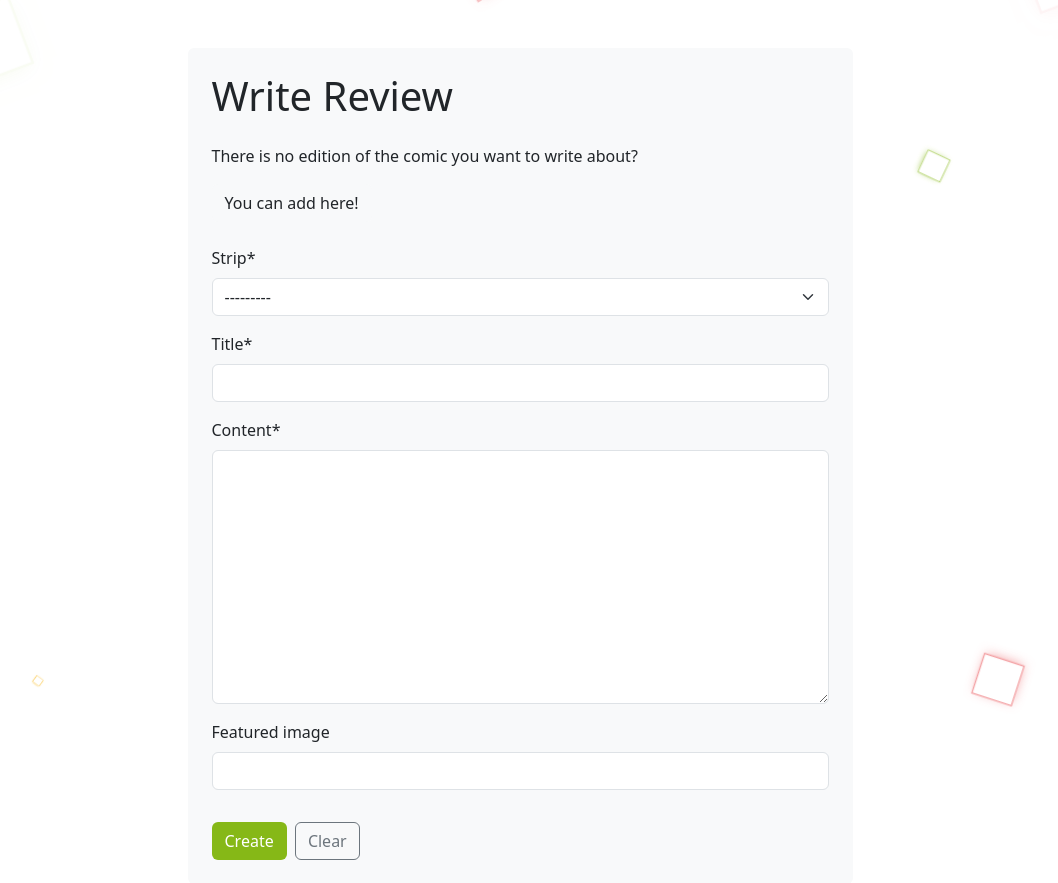
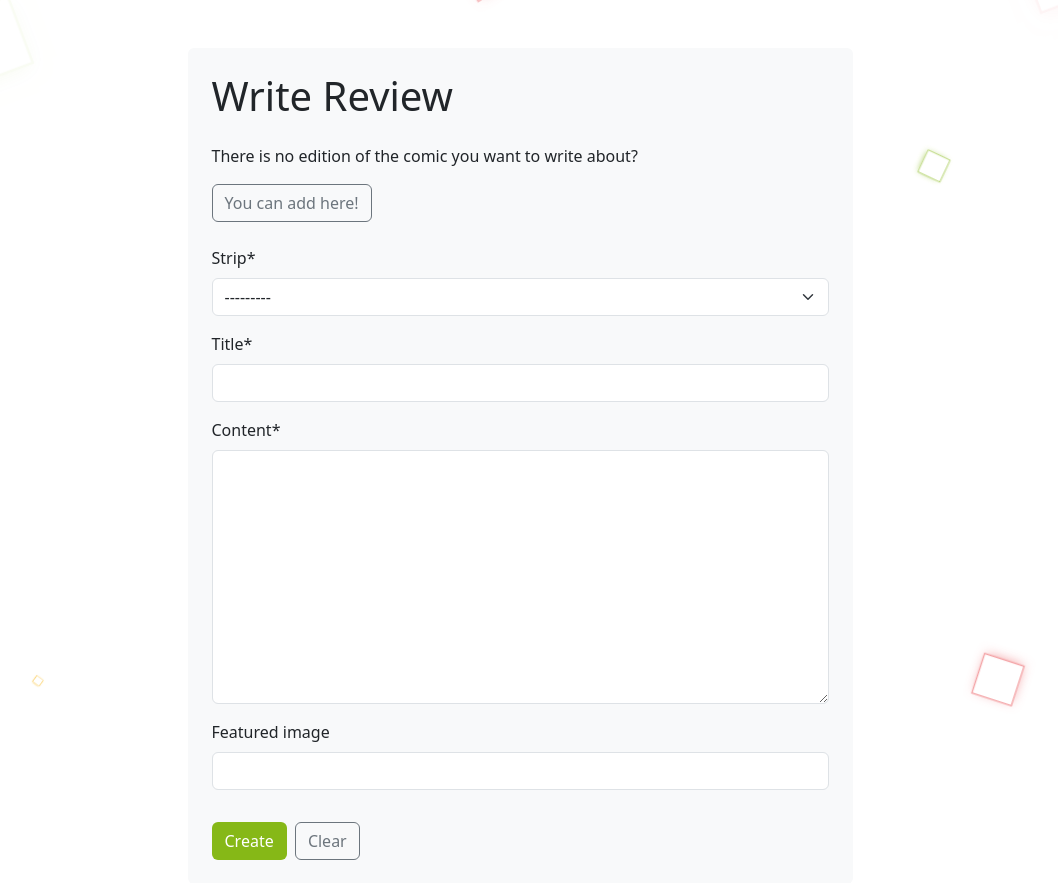
Before and after one commit to radule90/CI_PP__4, a Django app: page /blog/create/ in a window 1280 px wide. Shown: the part 66-949 px from the top of the page, without its empty margins (120-1178 px from the left). Run offline with Django 3.2, Linux system fonts and the light colour scheme; the visitor is signed in with stand-in values (Sample User, id 1); data that the repository does not hold is empty; some libraries are stand-ins or nearby versions.

Commit message:
Change style

```diff
--- a/blogpost/templates/blogpost/post_create.html
+++ b/blogpost/templates/blogpost/post_create.html
@@ -9,7 +9,7 @@
         <div class="col-md-7 btn-grey rounded p-4">
             <h1 class="mb-4">Write Review</h1>
             <p>There is no edition of the comic you want to write about?</p>
-            <a href="{% url 'strip-create' %}" class="btn btn-grey mb-4">You can add here!</a>
+            <a href="{% url 'strip-create' %}" class="btn btn-outline-secondary mb-4">You can add here!</a>
             <!-- Form For Creating Posts -->
             <form action="" method="POST" enctype="multipart/form-data">
                 {% csrf_token %}
--- a/stripteaser/settings.py
+++ b/stripteaser/settings.py
@@ -56,9 +56,6 @@ INSTALLED_APPS = [
     'blogpost',
     'ckeditor',
 ]
-
-
-CKEDITOR_BASEPATH = "/static/ckeditor/"
 
 
 # Set size of CK Editor
```
